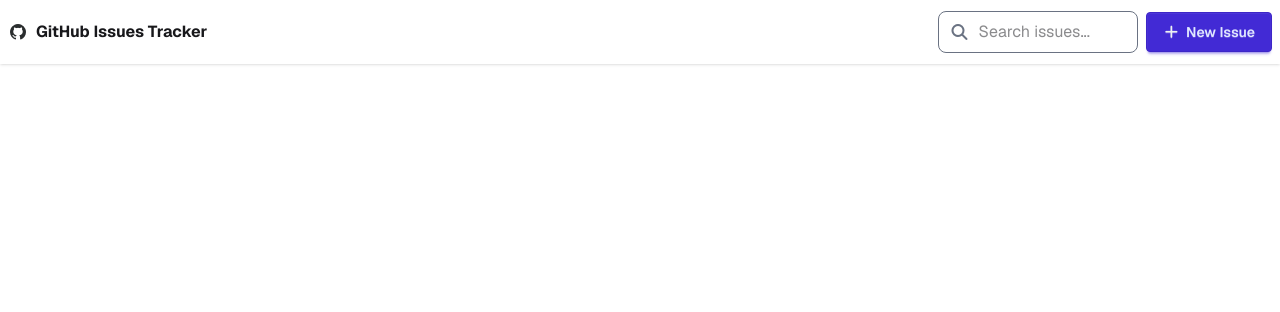
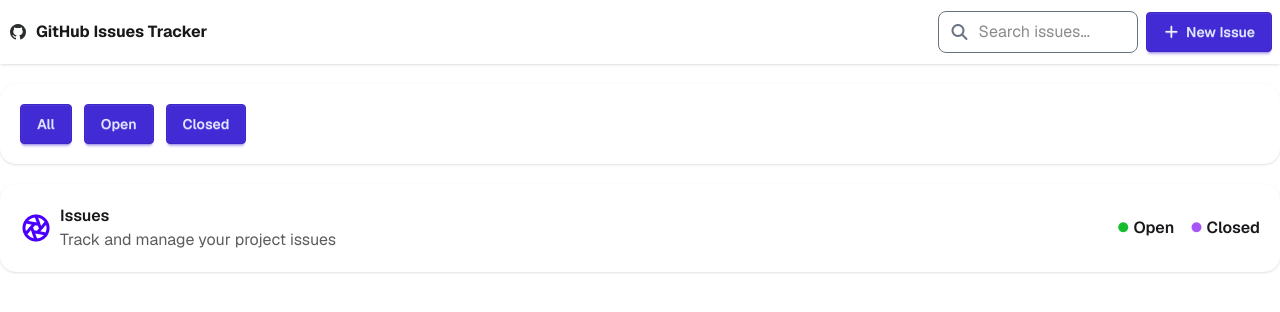
Before and after one commit to amitchandradas2004/GitHub-Issues-Tracker, a plain HTML site: page home.html in a window 1280 px wide. Drawn offline with nearby package versions, Linux system fonts and the light colour scheme.

Commit message:
Issue navbar is added

```diff
--- a/home.html
+++ b/home.html
@@ -34,6 +34,7 @@
     </style>
   </head>
   <body class="geist">
+    <!-- Navbar section -->
     <header class="bg-base-100 shadow-sm">
       <nav>
         <div class="navbar flex justify-between container mx-auto">
@@ -119,5 +120,46 @@
         </div>
       </nav>
     </header>
+    <!-- Tabs Section -->
+    <section class="container mx-auto mt-5">
+      <div
+        class="text-center md:text-start bg-base-100 py-5 px-5 rounded-2xl shadow-sm mx-2 md:mx-0"
+      >
+        <button class="btn btn-primary">All</button>
+        <button class="btn btn-primary mx-2">Open</button>
+        <button class="btn btn-primary">Closed</button>
+      </div>
+    </section>
+
+    <!-- Issues Section -->
+    <section class="container mx-auto mt-5">
+      <div
+        class="Issues flex flex-col md:flex-row gap-10 md:gap-0 justify-between bg-base-100 py-5 px-5 rounded-2xl shadow-sm items-center mx-2 md:mx-0"
+      >
+        <div class="flex items-center gap-2">
+          <div><img src="./assets/Aperture.png" alt="" /></div>
+          <div>
+            <h2 class="font-semibold"><span></span> Issues</h2>
+            <p class="opacity-70">Track and manage your project issues</p>
+          </div>
+        </div>
+        <div class="flex gap-4 font-semibold">
+          <div>
+            <i
+              class="fa-solid fa-circle fa-2xs"
+              style="color: rgb(20, 189, 43)"
+            ></i>
+            Open
+          </div>
+          <div>
+            <i class="fa-solid fa-circle fa-2xs" style="color: #a855f7"></i>
+            Closed
+          </div>
+        </div>
+      </div>
+    </section>
+
+    <!-- Issue Card Container -->
+    <section></section>
   </body>
 </html>
```
